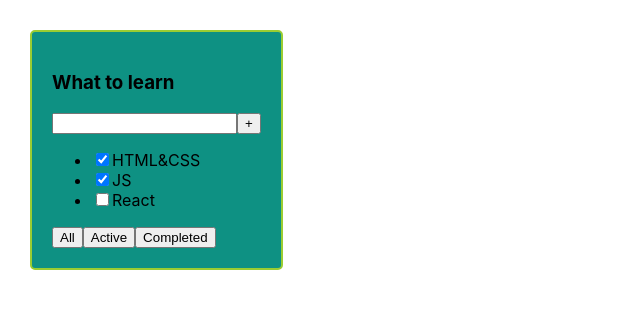
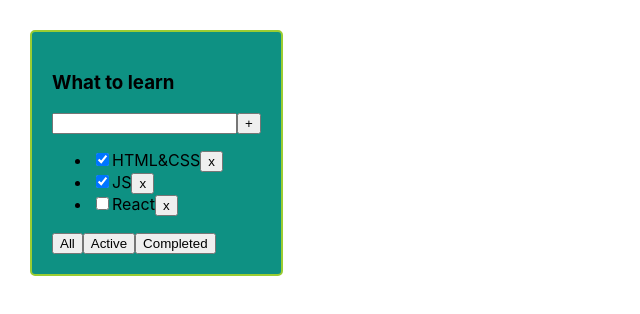
Before and after one commit to igor-minaev/it-incubator-todolist, a React (Create React App) app: page / in a window 1280 px wide. Shown: the top 314 px of the page, without its empty margins (0-640 px from the left). Built offline with nearby package versions, Linux system fonts and the light colour scheme.

Commit message:
lesson 2: map

```diff
--- a/src/App.tsx
+++ b/src/App.tsx
@@ -3,6 +3,7 @@ import './App.css';
 import {TaskType, TodoList} from "./TodoList";
 
 function App() {
+    const title: string = "What to learn"
     const tasks: TaskType[] = [
         {id: 1, title: "HTML&CSS", isDone: true},
         {id: 2, title: "JS", isDone: true},
@@ -10,7 +11,7 @@ function App() {
     ]
     return (
         <div className="App">
-            <TodoList title="What to learn" tasks={tasks}/>
+            <TodoList title={title} tasks={tasks}/>
         </div>
     );
 }
--- a/src/TodoList.tsx
+++ b/src/TodoList.tsx
@@ -1,4 +1,4 @@
-import React from 'react';
+import React, {FC} from 'react';
 
 type TodoListPropsType = {
     title: string
@@ -11,21 +11,25 @@ export type TaskType = {
     isDone: boolean
 }
 
-export const TodoList = (props: TodoListPropsType) => {
+export const TodoList: FC<TodoListPropsType> = ({tasks, title}) => {
+    const tasksJSX = tasks.map(task => {
+        return (
+            <li key={task.id}>
+                <input type="checkbox" checked={task.isDone}/>
+                <span>{task.title}</span>
+                <button onClick={() => alert(task.id)}>x</button>
+            </li>
+        )
+    })
     return (
         <div className="todolist">
-            <h3>{props.title}</h3>
+            <h3>{title}</h3>
             <div>
                 <input/>
                 <button>+</button>
             </div>
             <ul>
-                <li><input type="checkbox" checked={props.tasks[0].isDone}/>
-                    <span>{props.tasks[0].title}</span></li>
-                <li><input type="checkbox" checked={props.tasks[1].isDone}/>
-                    <span>{props.tasks[1].title}</span></li>
-                <li><input type="checkbox" checked={props.tasks[2].isDone}/>
-                    <span>{props.tasks[2].title}</span></li>
+                {tasksJSX}
             </ul>
             <div>
                 <button>All</button>
```
